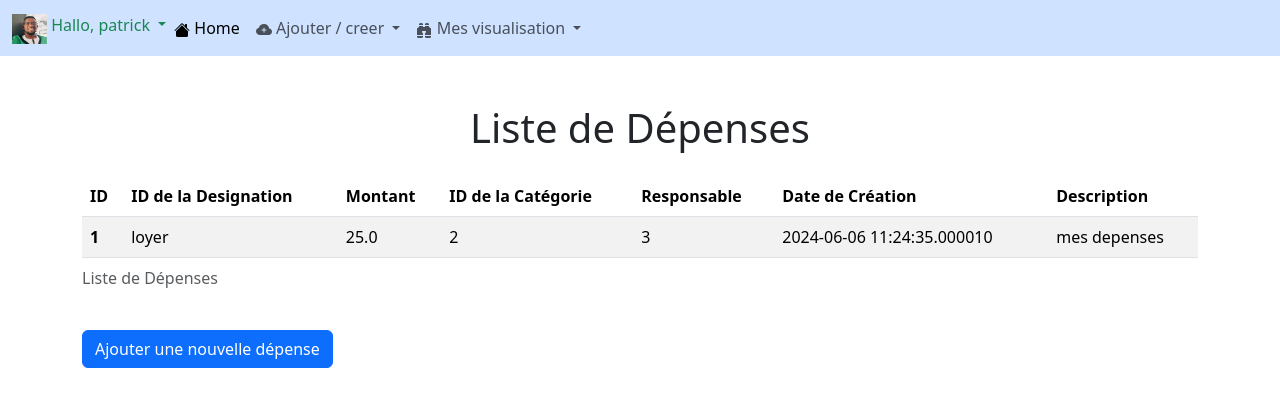
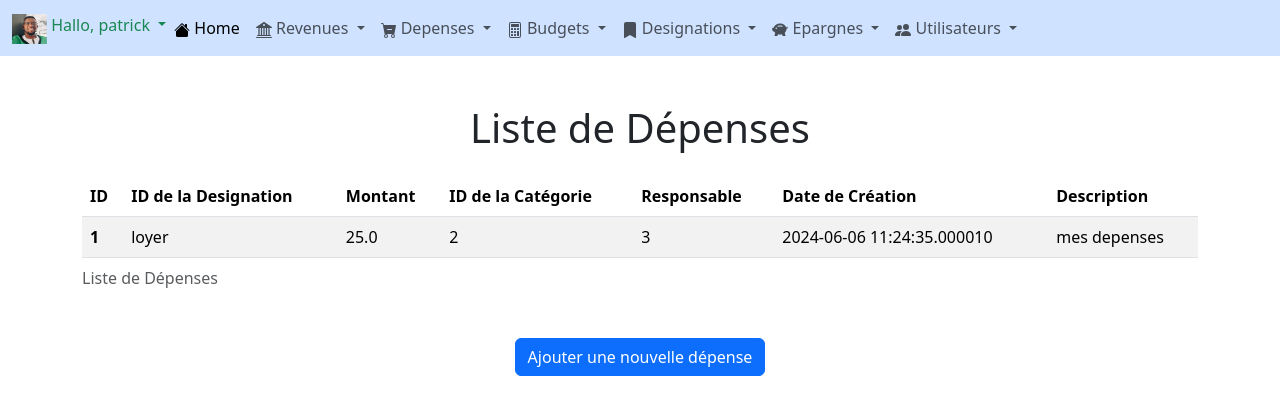
Before and after one commit to siandjiPatrick/Flask-app, a Flask app: page /show_depenses in a window 1280 px wide. Shown: the top 415 px of the page. Run offline with Flask 3, Linux system fonts and the light colour scheme; a user stored in the database is signed in; data comes from the database, SQL or seed files in the repository; parts of the project's set-up code (start-up, migrations or seed data) failed here and were passed over.

Commit message:
update nav-bar

```diff
--- a/templates/base.html
+++ b/templates/base.html
@@ -52,55 +52,87 @@
                 Home
               </a>
             </li>
+           <!--dfffffffffffffffffffffffffffffffffffffffffffffff-->
+           <li class="nav-item dropdown">
+            <a class="nav-link dropdown-toggle" href="#" role="button" data-bs-toggle="dropdown" aria-expanded="false">
+              <svg xmlns="http://www.w3.org/2000/svg" width="16" height="16" fill="currentColor" class="bi bi-bank2" viewBox="0 0 16 16">
+                <path d="M8.277.084a.5.5 0 0 0-.554 0l-7.5 5A.5.5 0 0 0 .5 6h1.875v7H1.5a.5.5 0 0 0 0 1h13a.5.5 0 1 0 0-1h-.875V6H15.5a.5.5 0 0 0 .277-.916zM12.375 6v7h-1.25V6zm-2.5 0v7h-1.25V6zm-2.5 0v7h-1.25V6zm-2.5 0v7h-1.25V6zM8 4a1 1 0 1 1 0-2 1 1 0 0 1 0 2M.5 15a.5.5 0 0 0 0 1h15a.5.5 0 1 0 0-1z"/>
+              </svg>  Revenues
+            </a>
+            <ul class="dropdown-menu">
+              <li><a class="dropdown-item " href="{{ url_for('show_revenues') }}">lister </a></li>
+              <li><a class="dropdown-item" href="{{ url_for('manage_revenues') }}">Creer </a></li>
+            </ul>
+          </li>
+
+          <li class="nav-item dropdown">
+            <a class="nav-link dropdown-toggle" href="#" role="button" data-bs-toggle="dropdown" aria-expanded="false">
+              <svg xmlns="http://www.w3.org/2000/svg" width="16" height="16" fill="currentColor" class="bi bi-cart-dash-fill" viewBox="0 0 16 16">
+                <path d="M.5 1a.5.5 0 0 0 0 1h1.11l.401 1.607 1.498 7.985A.5.5 0 0 0 4 12h1a2 2 0 1 0 0 4 2 2 0 0 0 0-4h7a2 2 0 1 0 0 4 2 2 0 0 0 0-4h1a.5.5 0 0 0 .491-.408l1.5-8A.5.5 0 0 0 14.5 3H2.89l-.405-1.621A.5.5 0 0 0 2 1zM6 14a1 1 0 1 1-2 0 1 1 0 0 1 2 0m7 0a1 1 0 1 1-2 0 1 1 0 0 1 2 0M6.5 7h4a.5.5 0 0 1 0 1h-4a.5.5 0 0 1 0-1"/>
+              </svg> Depenses
+            </a>
+            <ul class="dropdown-menu">
+              <li><a class="dropdown-item " href="{{ url_for('show_depenses') }}">Lister les Depenses</a></li>
+              <li><a class="dropdown-item" href="{{ url_for('manage_depenses') }}">ajouter une Depense </a></li>
+              <li><a class="dropdown-item " href="{{ url_for('show_categorie_depenses') }}">Lister les Types de Depenses</a></li>
+            </ul>
+          </li>
 
             <li class="nav-item dropdown">
               <a class="nav-link dropdown-toggle" href="#" role="button" data-bs-toggle="dropdown" aria-expanded="false">
-                <svg xmlns="http://www.w3.org/2000/svg" width="16" height="16" fill="currentColor" class="bi bi-cloud-plus-fill" viewBox="0 0 16 16">
-                  <path d="M8 2a5.53 5.53 0 0 0-3.594 1.342c-.766.66-1.321 1.52-1.464 2.383C1.266 6.095 0 7.555 0 9.318 0 11.366 1.708 13 3.781 13h8.906C14.502 13 16 11.57 16 9.773c0-1.636-1.242-2.969-2.834-3.194C12.923 3.999 10.69 2 8 2m.5 4v1.5H10a.5.5 0 0 1 0 1H8.5V10a.5.5 0 0 1-1 0V8.5H6a.5.5 0 0 1 0-1h1.5V6a.5.5 0 0 1 1 0"/>
-                </svg>  Ajouter / creer
+                <svg xmlns="http://www.w3.org/2000/svg" width="16" height="16" fill="currentColor" class="bi bi-calculator" viewBox="0 0 16 16">
+                  <path d="M12 1a1 1 0 0 1 1 1v12a1 1 0 0 1-1 1H4a1 1 0 0 1-1-1V2a1 1 0 0 1 1-1zM4 0a2 2 0 0 0-2 2v12a2 2 0 0 0 2 2h8a2 2 0 0 0 2-2V2a2 2 0 0 0-2-2z"/>
+                  <path d="M4 2.5a.5.5 0 0 1 .5-.5h7a.5.5 0 0 1 .5.5v2a.5.5 0 0 1-.5.5h-7a.5.5 0 0 1-.5-.5zm0 4a.5.5 0 0 1 .5-.5h1a.5.5 0 0 1 .5.5v1a.5.5 0 0 1-.5.5h-1a.5.5 0 0 1-.5-.5zm0 3a.5.5 0 0 1 .5-.5h1a.5.5 0 0 1 .5.5v1a.5.5 0 0 1-.5.5h-1a.5.5 0 0 1-.5-.5zm0 3a.5.5 0 0 1 .5-.5h1a.5.5 0 0 1 .5.5v1a.5.5 0 0 1-.5.5h-1a.5.5 0 0 1-.5-.5zm3-6a.5.5 0 0 1 .5-.5h1a.5.5 0 0 1 .5.5v1a.5.5 0 0 1-.5.5h-1a.5.5 0 0 1-.5-.5zm0 3a.5.5 0 0 1 .5-.5h1a.5.5 0 0 1 .5.5v1a.5.5 0 0 1-.5.5h-1a.5.5 0 0 1-.5-.5zm0 3a.5.5 0 0 1 .5-.5h1a.5.5 0 0 1 .5.5v1a.5.5 0 0 1-.5.5h-1a.5.5 0 0 1-.5-.5zm3-6a.5.5 0 0 1 .5-.5h1a.5.5 0 0 1 .5.5v1a.5.5 0 0 1-.5.5h-1a.5.5 0 0 1-.5-.5zm0 3a.5.5 0 0 1 .5-.5h1a.5.5 0 0 1 .5.5v4a.5.5 0 0 1-.5.5h-1a.5.5 0 0 1-.5-.5z"/>
+                </svg>  Budgets
               </a>
               <ul class="dropdown-menu">
-                <li><a class="dropdown-item" href="{{ url_for('manage_budget_categorie') }}">Une categorie de Budget</a></li>
-                <li><a class="dropdown-item" href="{{ url_for('manage_budget') }}">Un budget</a></li>
-                <li><a class="dropdown-item" href="{{ url_for('manage_depenses') }}"><svg xmlns="http://www.w3.org/2000/svg" width="16" height="16" fill="currentColor" class="bi bi-cart-dash-fill" viewBox="0 0 16 16">
-                  <path d="M.5 1a.5.5 0 0 0 0 1h1.11l.401 1.607 1.498 7.985A.5.5 0 0 0 4 12h1a2 2 0 1 0 0 4 2 2 0 0 0 0-4h7a2 2 0 1 0 0 4 2 2 0 0 0 0-4h1a.5.5 0 0 0 .491-.408l1.5-8A.5.5 0 0 0 14.5 3H2.89l-.405-1.621A.5.5 0 0 0 2 1zM6 14a1 1 0 1 1-2 0 1 1 0 0 1 2 0m7 0a1 1 0 1 1-2 0 1 1 0 0 1 2 0M6.5 7h4a.5.5 0 0 1 0 1h-4a.5.5 0 0 1 0-1"/>
-                </svg>une Depense</a></li>
-                <li><a class="dropdown-item" href="{{ url_for('manage_designations') }}">Une Designation</a></li>
-                <li><a class="dropdown-item" href="{{ url_for('manage_revenues') }}">Un Revenue</a></li>
-                <li><a class="dropdown-item" href="{{ url_for('manage_epargnes') }}"><svg xmlns="http://www.w3.org/2000/svg" width="16" height="16" fill="currentColor" class="bi bi-piggy-bank-fill" viewBox="0 0 16 16">
+                <li><a class="dropdown-item " href="{{ url_for('show_budgets') }}">lister les  Budgets </a></li>
+                <li><a class="dropdown-item" href="{{ url_for('manage_budget') }}">Creer un nouveau Budget</a></li>
+                <li><a class="dropdown-item " href="{{ url_for('show_categorie_budget') }}">lister les types de Budget </a></li>
+                <li><a class="dropdown-item" href="{{ url_for('manage_budget_categorie') }}">Creer un nouveau type de Budgets</a></li>
+              </ul>
+            </li>
+
+
+
+            <li class="nav-item dropdown">
+              <a class="nav-link dropdown-toggle" href="#" role="button" data-bs-toggle="dropdown" aria-expanded="false">
+                <svg xmlns="http://www.w3.org/2000/svg" width="16" height="16" fill="currentColor" class="bi bi-bookmark-fill" viewBox="0 0 16 16">
+                  <path d="M2 2v13.5a.5.5 0 0 0 .74.439L8 13.069l5.26 2.87A.5.5 0 0 0 14 15.5V2a2 2 0 0 0-2-2H4a2 2 0 0 0-2 2"/>
+                </svg>  Designations
+              </a>
+              <ul class="dropdown-menu">
+                <li><a class="dropdown-item " href="{{ url_for('show_designations') }}">lister </a></li>
+                <li><a class="dropdown-item" href="{{ url_for('manage_designations') }}">Creer </a></li>
+
+              </ul>
+            </li>
+
+
+
+           <li class="nav-item dropdown">
+              <a class="nav-link dropdown-toggle" href="#" role="button" data-bs-toggle="dropdown" aria-expanded="false">
+                <svg xmlns="http://www.w3.org/2000/svg" width="16" height="16" fill="currentColor" class="bi bi-piggy-bank-fill" viewBox="0 0 16 16">
                   <path d="M7.964 1.527c-2.977 0-5.571 1.704-6.32 4.125h-.55A1 1 0 0 0 .11 6.824l.254 1.46a1.5 1.5 0 0 0 1.478 1.243h.263c.3.513.688.978 1.145 1.382l-.729 2.477a.5.5 0 0 0 .48.641h2a.5.5 0 0 0 .471-.332l.482-1.351c.635.173 1.31.267 2.011.267.707 0 1.388-.095 2.028-.272l.543 1.372a.5.5 0 0 0 .465.316h2a.5.5 0 0 0 .478-.645l-.761-2.506C13.81 9.895 14.5 8.559 14.5 7.069q0-.218-.02-.431c.261-.11.508-.266.705-.444.315.306.815.306.815-.417 0 .223-.5.223-.461-.026a1 1 0 0 0 .09-.255.7.7 0 0 0-.202-.645.58.58 0 0 0-.707-.098.74.74 0 0 0-.375.562c-.024.243.082.48.32.654a2 2 0 0 1-.259.153c-.534-2.664-3.284-4.595-6.442-4.595m7.173 3.876a.6.6 0 0 1-.098.21l-.044-.025c-.146-.09-.157-.175-.152-.223a.24.24 0 0 1 .117-.173c.049-.027.08-.021.113.012a.2.2 0 0 1 .064.199m-8.999-.65a.5.5 0 1 1-.276-.96A7.6 7.6 0 0 1 7.964 3.5c.763 0 1.497.11 2.18.315a.5.5 0 1 1-.287.958A6.6 6.6 0 0 0 7.964 4.5c-.64 0-1.255.09-1.826.254ZM5 6.25a.75.75 0 1 1-1.5 0 .75.75 0 0 1 1.5 0"/>
-                </svg>Une Epargne</a></li>
+                </svg>  Epargnes
+              </a>
+              <ul class="dropdown-menu">
+                <li><a class="dropdown-item " href="{{ url_for('show_epargnes') }}">lister les Epargnes</a></li>
+                <li><a class="dropdown-item" href="{{ url_for('manage_epargnes') }}">Ajouter ue nouvelle Epargne</a></li>
+                <li><a class="dropdown-item " href="{{ url_for('show_categorie_epargnes') }}">lister les types d Epargnes </a></li>
+
               </ul>
             </li>
 
             <li class="nav-item dropdown">
               <a class="nav-link dropdown-toggle" href="#" role="button" data-bs-toggle="dropdown" aria-expanded="false">
-                <svg xmlns="http://www.w3.org/2000/svg" width="16" height="16" fill="currentColor" class="bi bi-binoculars-fill" viewBox="0 0 16 16">
-                  <path d="M4.5 1A1.5 1.5 0 0 0 3 2.5V3h4v-.5A1.5 1.5 0 0 0 5.5 1zM7 4v1h2V4h4v.882a.5.5 0 0 0 .276.447l.895.447A1.5 1.5 0 0 1 15 7.118V13H9v-1.5a.5.5 0 0 1 .146-.354l.854-.853V9.5a.5.5 0 0 0-.5-.5h-3a.5.5 0 0 0-.5.5v.793l.854.853A.5.5 0 0 1 7 11.5V13H1V7.118a1.5 1.5 0 0 1 .83-1.342l.894-.447A.5.5 0 0 0 3 4.882V4zM1 14v.5A1.5 1.5 0 0 0 2.5 16h3A1.5 1.5 0 0 0 7 14.5V14zm8 0v.5a1.5 1.5 0 0 0 1.5 1.5h3a1.5 1.5 0 0 0 1.5-1.5V14zm4-11H9v-.5A1.5 1.5 0 0 1 10.5 1h1A1.5 1.5 0 0 1 13 2.5z"/>
-                </svg>{% if user.username == "admin" %} Visualiser {% else %}  Mes visualisation {% endif %}
+                <svg xmlns="http://www.w3.org/2000/svg" width="16" height="16" fill="currentColor" class="bi bi-people-fill" viewBox="0 0 16 16">
+                  <path d="M7 14s-1 0-1-1 1-4 5-4 5 3 5 4-1 1-1 1zm4-6a3 3 0 1 0 0-6 3 3 0 0 0 0 6m-5.784 6A2.24 2.24 0 0 1 5 13c0-1.355.68-2.75 1.936-3.72A6.3 6.3 0 0 0 5 9c-4 0-5 3-5 4s1 1 1 1zM4.5 8a2.5 2.5 0 1 0 0-5 2.5 2.5 0 0 0 0 5"/>
+                </svg> Utilisateurs
               </a>
               <ul class="dropdown-menu">
-                <li><a class="dropdown-item " href="{{ url_for('show_categorie_epargnes') }}">Les Types d epargnes</a></li>
-                <li><a class="dropdown-item " href="{{ url_for('show_categorie_depenses') }}">Les types de Depenses</a></li>
-                <li><a class="dropdown-item " href="{{ url_for('show_categorie_budget') }}">les types de Budget</a></li>
-                <li><a class="dropdown-item " href="{{ url_for('show_designations') }}">les Designations</a></li>
-
-                <li><a class="dropdown-item " href="{{ url_for('show_list_users') }}"><svg xmlns="http://www.w3.org/2000/svg" width="16" height="16" fill="currentColor" class="bi bi-people-fill" viewBox="0 0 16 16">
-                  <path d="M7 14s-1 0-1-1 1-4 5-4 5 3 5 4-1 1-1 1zm4-6a3 3 0 1 0 0-6 3 3 0 0 0 0 6m-5.784 6A2.24 2.24 0 0 1 5 13c0-1.355.68-2.75 1.936-3.72A6.3 6.3 0 0 0 5 9c-4 0-5 3-5 4s1 1 1 1zM4.5 8a2.5 2.5 0 1 0 0-5 2.5 2.5 0 0 0 0 5"/>
-                </svg>La liste d utilisateurs</a></li>
-
-                <li><a class="dropdown-item " href="{{ url_for('show_epargnes') }}"><svg xmlns="http://www.w3.org/2000/svg" width="16" height="16" fill="currentColor" class="bi bi-piggy-bank-fill" viewBox="0 0 16 16">
-                  <path d="M7.964 1.527c-2.977 0-5.571 1.704-6.32 4.125h-.55A1 1 0 0 0 .11 6.824l.254 1.46a1.5 1.5 0 0 0 1.478 1.243h.263c.3.513.688.978 1.145 1.382l-.729 2.477a.5.5 0 0 0 .48.641h2a.5.5 0 0 0 .471-.332l.482-1.351c.635.173 1.31.267 2.011.267.707 0 1.388-.095 2.028-.272l.543 1.372a.5.5 0 0 0 .465.316h2a.5.5 0 0 0 .478-.645l-.761-2.506C13.81 9.895 14.5 8.559 14.5 7.069q0-.218-.02-.431c.261-.11.508-.266.705-.444.315.306.815.306.815-.417 0 .223-.5.223-.461-.026a1 1 0 0 0 .09-.255.7.7 0 0 0-.202-.645.58.58 0 0 0-.707-.098.74.74 0 0 0-.375.562c-.024.243.082.48.32.654a2 2 0 0 1-.259.153c-.534-2.664-3.284-4.595-6.442-4.595m7.173 3.876a.6.6 0 0 1-.098.21l-.044-.025c-.146-.09-.157-.175-.152-.223a.24.24 0 0 1 .117-.173c.049-.027.08-.021.113.012a.2.2 0 0 1 .064.199m-8.999-.65a.5.5 0 1 1-.276-.96A7.6 7.6 0 0 1 7.964 3.5c.763 0 1.497.11 2.18.315a.5.5 0 1 1-.287.958A6.6 6.6 0 0 0 7.964 4.5c-.64 0-1.255.09-1.826.254ZM5 6.25a.75.75 0 1 1-1.5 0 .75.75 0 0 1 1.5 0"/>
-                </svg>  Les Epargnes</a></li>
-
-                <li><a class="dropdown-item " href="{{ url_for('show_depenses') }}"><svg xmlns="http://www.w3.org/2000/svg" width="16" height="16" fill="currentColor" class="bi bi-cart-dash-fill" viewBox="0 0 16 16">
-                  <path d="M.5 1a.5.5 0 0 0 0 1h1.11l.401 1.607 1.498 7.985A.5.5 0 0 0 4 12h1a2 2 0 1 0 0 4 2 2 0 0 0 0-4h7a2 2 0 1 0 0 4 2 2 0 0 0 0-4h1a.5.5 0 0 0 .491-.408l1.5-8A.5.5 0 0 0 14.5 3H2.89l-.405-1.621A.5.5 0 0 0 2 1zM6 14a1 1 0 1 1-2 0 1 1 0 0 1 2 0m7 0a1 1 0 1 1-2 0 1 1 0 0 1 2 0M6.5 7h4a.5.5 0 0 1 0 1h-4a.5.5 0 0 1 0-1"/>
-                </svg>Les Depenses</a></li>
-                <li><a class="dropdown-item " href="{{ url_for('show_budgets') }}">Les Budgets</a></li>
-                <li><a class="dropdown-item " href="{{ url_for('show_revenues') }}">Les Revenues</a></li>
-              </ul>
-            </li>
-            {% if user.username == "admin"  %}
+                <li><a class="dropdown-item " href="{{ url_for('show_list_users') }}">Lister</a></li>
+                {% if user.username == "admin"  %}
             <li class="nav-item">
               <a class="nav-link" href="{{ url_for('manage_users')}}">
                 <svg xmlns="http://www.w3.org/2000/svg" width="16" height="16" fill="currentColor" class="bi bi-fingerprint" viewBox="0 0 16 16">
@@ -114,6 +146,14 @@
               </a>
             </li>
             {% endif %}
+              </ul>
+            </li>
+
+
+
+            <!--dfffffffffffffffffffffffffffffffffffffffffffffff-->
+
+
           </ul>
         </div>
       </div>
--- a/templates/show_depenses.html
+++ b/templates/show_depenses.html
@@ -36,7 +36,9 @@
         </table>
     </div>
 
-    <a href="{{ url_for('manage_depenses') }}" class="btn btn-primary mt-3">Ajouter une nouvelle dépense</a>
+    <div class="text-center mt-4">
+      <a href="{{ url_for('manage_depenses') }}" class="btn btn-primary">Ajouter une nouvelle dépense</a>
+  </div>
 
 </div>
 
--- a/templates/show_designations.html
+++ b/templates/show_designations.html
@@ -31,6 +31,7 @@
     </div>
 
     <a href="{{ url_for('manage_designations') }}" class="btn btn-primary mt-3">Ajouter une nouvelle Désignation</a>
+    manage_revenues
 </div>
 
 {% endblock %}
--- a/templates/show_epargnes.html
+++ b/templates/show_epargnes.html
@@ -36,7 +36,9 @@
         </table>
     </div>
 
-    <a href="{{ url_for('manage_epargnes') }}" class="btn btn-primary mt-3">Ajouter une nouvelle épargne</a>
+    <div class="text-center mt-4">
+      <a href="{{ url_for('manage_epargnes') }}" class="btn btn-primary">Ajouter une nouvelle épargne</a>
+  </div>
 </div>
 
 {% endblock %}
--- a/templates/show_list_users.html
+++ b/templates/show_list_users.html
@@ -38,7 +38,9 @@
         </table>
     </div>
 
-    <a href="{{ url_for('manage_users') }}" class="btn btn-primary mt-3">Ajouter un nouveau utilisateur</a>
+    <div class="text-center mt-4">
+      <a href="{{ url_for('manage_users') }}" class="btn btn-primary">Ajouter un nouveau utilisateur</a>
+  </div>
 </div>
 
 {% endblock %}
--- a/templates/show_revenues.html
+++ b/templates/show_revenues.html
@@ -36,7 +36,9 @@
         </table>
     </div>
 
-    <a href="{{ url_for('manage_revenues') }}" class="btn btn-primary mt-3">Ajouter un nouveau revenu</a>
+    <div class="text-center mt-4">
+      <a href="{{ url_for('manage_revenues') }}" class="btn btn-primary">Ajouter un nouveau Revenu</a>
+  </div>
 </div>
 
 {% endblock %}
```
Also changed, not shown: static/uploads/Bildschirmfoto_vom_2023-11-03_14-04-57.png (added).
